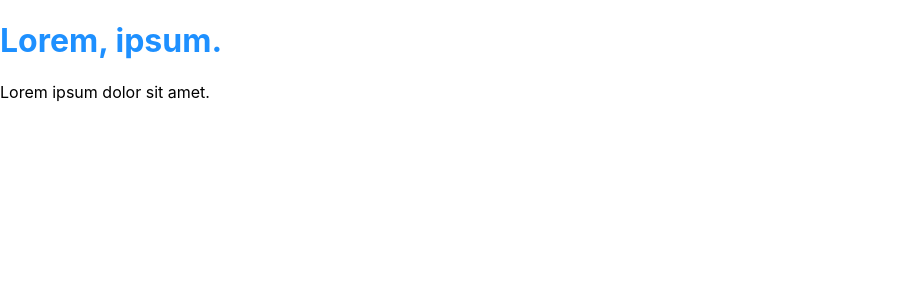
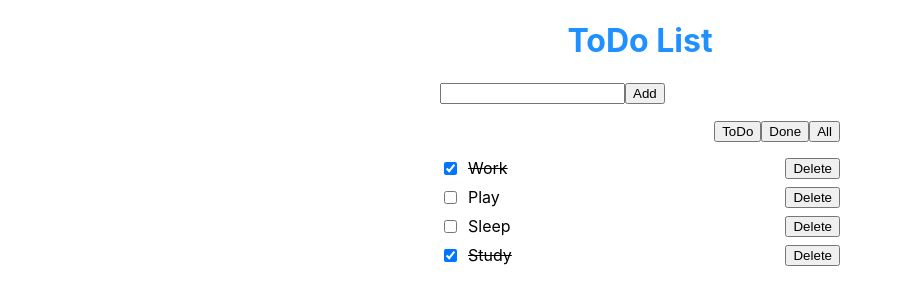
Before and after one commit to kudriashova-ag/react-app-421, a React (Create React App) app: page / in a window 1280 px wide. Shown: the top 304 px of the page, without its empty margins (0-902 px from the left). Built offline with nearby package versions, Linux system fonts and the light colour scheme.

Commit message:
Components

```diff
--- a/src/App.css
+++ b/src/App.css
@@ -1,3 +1,25 @@
 .welcome{
-  color: dodgerblue
+  color: dodgerblue;
+  text-align: center;
 }
+
+.todo-list{
+  width: 400px;
+  margin: auto;
+}
+
+.filter{
+  margin: 16px 0;
+  text-align: right;
+}
+
+.item{
+  display: flex;
+  align-items: center;
+  margin: 8px 0;
+  gap: 8px;
+}
+
+.item button{
+  margin-left: auto;
+}
--- a/src/App.jsx
+++ b/src/App.jsx
@@ -1,9 +1,9 @@
 import "./App.css";
+import ToDoList from "./components/todo/ToDoList";
 function App() {
   return (
     <>
-      <h1 className="welcome">Lorem, ipsum.</h1>
-      <p>Lorem ipsum dolor sit amet.</p>
+      <ToDoList />
     </>
   );
 }
--- /dev/null
+++ b/src/components/todo/ToDoAdd.jsx
@@ -0,0 +1,12 @@
+import React from "react";
+
+const ToDoAdd = () => {
+  return (
+    <div className="add-item">
+      <input type="text" />
+      <button>Add</button>
+    </div>
+  );
+};
+
+export default ToDoAdd;
--- /dev/null
+++ b/src/components/todo/ToDoFilter.jsx
@@ -0,0 +1,13 @@
+import React from 'react';
+
+const ToDoFilter = () => {
+    return (
+      <div className="filter">
+        <button>ToDo</button>
+        <button>Done</button>
+        <button>All</button>
+      </div>
+    );
+}
+
+export default ToDoFilter;
--- /dev/null
+++ b/src/components/todo/ToDoItem.jsx
@@ -0,0 +1,13 @@
+import React from "react";
+
+const ToDoItem = ({ task }) => {
+  return (
+    <div className="item">
+      <input type="checkbox" defaultChecked={task.done} />
+      {task.done ? <del>{task.title}</del> : task.title}
+      <button>Delete</button>
+    </div>
+  );
+};
+
+export default ToDoItem;
--- /dev/null
+++ b/src/components/todo/ToDoList.jsx
@@ -0,0 +1,24 @@
+import React from "react";
+import ToDoAdd from "./ToDoAdd";
+import ToDoFilter from "./ToDoFilter";
+import ToDoItem from "./ToDoItem";
+import list from "./data";
+
+
+const ToDoList = () => {
+  return (
+    <div>
+      <h1 className="welcome">ToDo List</h1>
+
+      <div className="todo-list">
+        <ToDoAdd />
+        <ToDoFilter />
+        <div className="list">
+              {list.map(item => <ToDoItem task={item} key={item.id}/>)}
+        </div>
+      </div>
+    </div>
+  );
+};
+
+export default ToDoList;
--- /dev/null
+++ b/src/components/todo/data.js
@@ -0,0 +1,8 @@
+const list = [
+    { id: 1, title: "Work", done: true },
+    { id: 2, title: "Play", done: false },
+    { id: 3, title: "Sleep", done: false },
+    { id: 4, title: "Study", done: true }
+];
+
+export default list;
```
Also changed, not shown: 1 other file (tests, documents, lock files or other folders).
